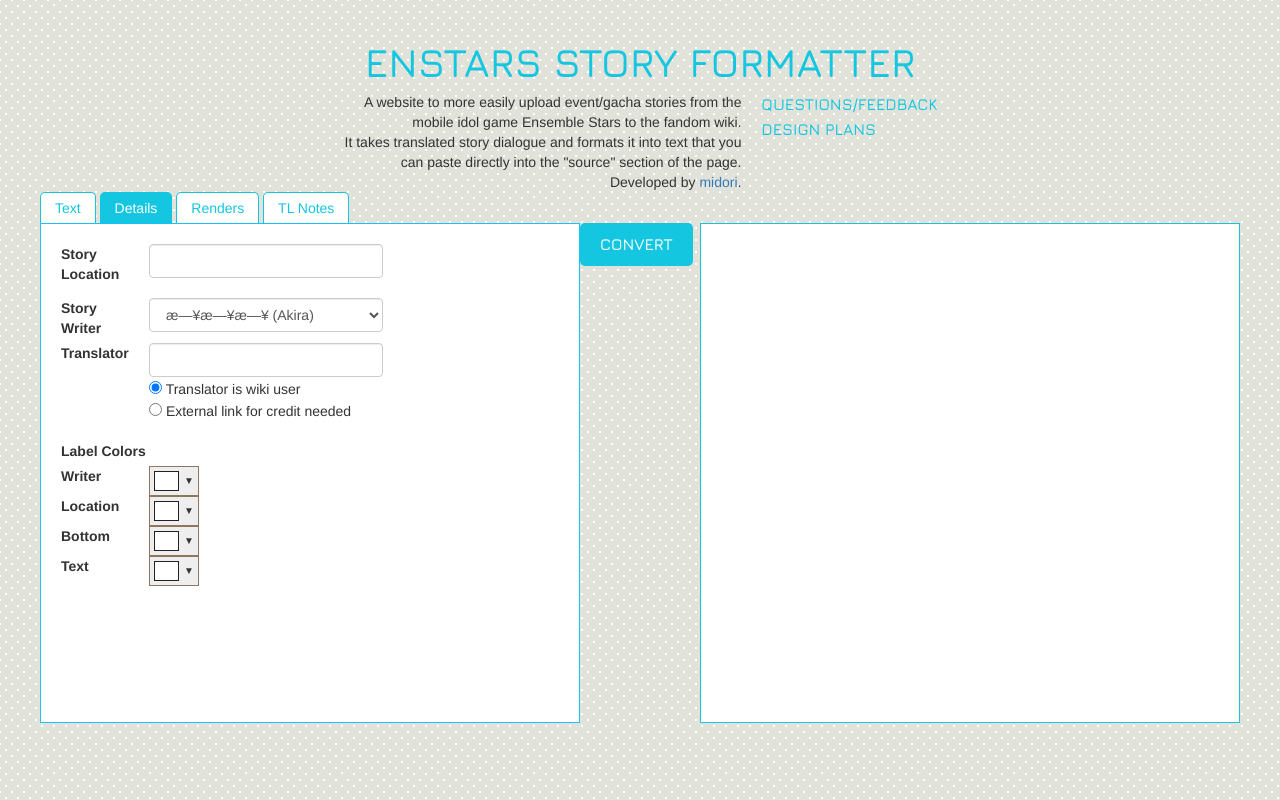
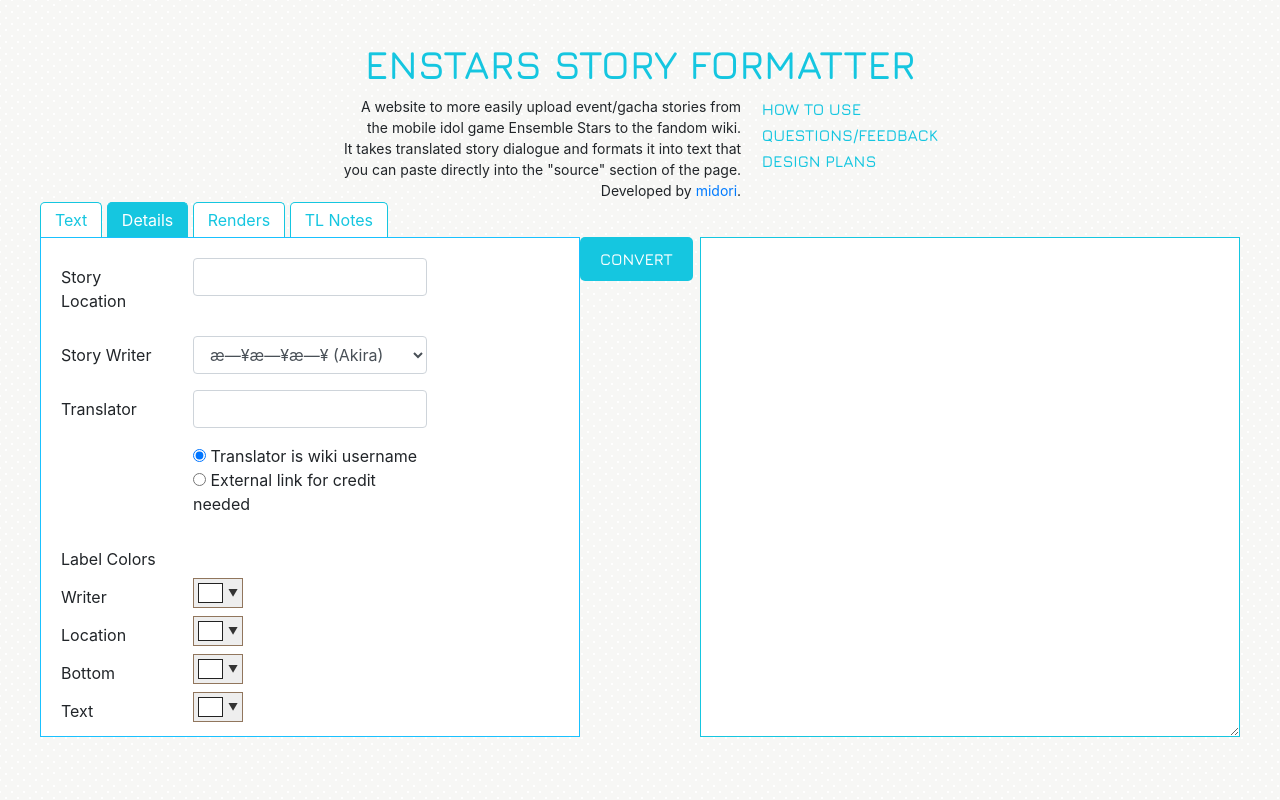
Before and after one commit to myang5/enstars-wiki-parser, a PHP site: page / in a window 1280 px wide. Run offline with PHP 8.4, Linux system fonts and the light colour scheme; some libraries are stand-ins or nearby versions.

Commit message:
visual edits
more code to do with horizontal forms in bootstrap

```diff
--- a/index.html
+++ b/index.html
@@ -8,18 +8,21 @@
   <meta name="description" content="A text formatter for more efficiently uploading event/gacha stories to the Ensemble Stars Wiki.">
   <title>Story Formatter</title>
 
-  <script src="https://ajax.googleapis.com/ajax/libs/jquery/3.3.1/jquery.min.js"></script>
+  <script src="https://code.jquery.com/jquery-3.2.1.slim.min.js" integrity="sha384-KJ3o2DKtIkvYIK3UENzmM7KCkRr/rE9/Qpg6aAZGJwFDMVNA/GpGFF93hXpG5KkN" crossorigin="anonymous"></script>
+  <script src="https://cdnjs.cloudflare.com/ajax/libs/popper.js/1.12.9/umd/popper.min.js" integrity="sha384-ApNbgh9B+Y1QKtv3Rn7W3mgPxhU9K/ScQsAP7hUibX39j7fakFPskvXusvfa0b4Q" crossorigin="anonymous"></script>
+  <script src="https://maxcdn.bootstrapcdn.com/bootstrap/4.0.0/js/bootstrap.min.js" integrity="sha384-JZR6Spejh4U02d8jOt6vLEHfe/JQGiRRSQQxSfFWpi1MquVdAyjUar5+76PVCmYl" crossorigin="anonymous"></script>
+
   <script src='spectrum.js'></script>
   <link rel='stylesheet' href='spectrum.css' />
+
   <script type="text/javascript" src="main.js"></script>
 
   <link rel="icon" href="favicon.ico" type="image/x-icon">
   <link href="https://fonts.googleapis.com/css?family=Jura:600" rel="stylesheet">
   <link href="styles.css" rel="stylesheet">
-  <!-- Latest compiled and minified CSS -->
-  <link rel="stylesheet" href="https://maxcdn.bootstrapcdn.com/bootstrap/3.3.7/css/bootstrap.min.css">
-  <!-- Latest compiled JavaScript -->
-  <script src="https://maxcdn.bootstrapcdn.com/bootstrap/3.3.7/js/bootstrap.min.js"></script>
+
+  <link rel="stylesheet" href="https://maxcdn.bootstrapcdn.com/bootstrap/4.0.0/css/bootstrap.min.css" integrity="sha384-Gn5384xqQ1aoWXA+058RXPxPg6fy4IWvTNh0E263XmFcJlSAwiGgFAW/dAiS6JXm" crossorigin="anonymous">
+
 </head>
 
 <body>
@@ -34,6 +37,7 @@
       <br>Developed by <a target="_blank" href="https://twitter.com/gayandasleep">midori</a>.
     </p>
       <ul id="navbar">
+        <li><a href="./howto.html">HOW TO USE</a></li>
         <li><a target="_blank" href="https://goo.gl/forms/Xu42LLAgWKxVYV873">QUESTIONS/FEEDBACK</a></li>
         <li><a href="./plans.html">DESIGN PLANS</a></li>
       </ul>
@@ -58,43 +62,43 @@
           <!--Note: Bootstrap grid system has 12 columns in each row
               but columns do not have to add up to 12-->
 
-          <div class="row">
-            <label class="control-label col-sm-2">Story Location</label>
+          <div class="form-group row">
+            <label class="col-form-label col-sm-3" for="location">Story Location</label>
             <div class="col-sm-6">
-              <input class="form-control" type="text" name="location"><br>
+              <input class="form-control" type="text" id="location"><br>
             </div>
           </div>
 
-          <div class="row">
-            <label class="control-label col-sm-2">Story Writer</label>
+          <div class="form-group row">
+            <label for="author" class="col-form-label col-sm-3">Story Writer</label>
             <div class="col-sm-6">
-              <select class="form-control" name="author">
+              <select class="form-control" id="author">
                 <option value="akira">日日日 (Akira)</option>
                 <option value="yuuki">結城由乃 (Yuuki Yoshino)</option>
               </select>
             </div>
           </div>
 
-          <div class="row">
-            <label class="control-label col-sm-2">Translator</label>
+          <div class="form-group row">
+            <label class="col-form-label col-sm-3">Translator</label>
             <div class="col-sm-6">
               <input class="form-control" type="text" name="translator">
             </div>
           </div>
           <div class="row">
-            <div class="col-sm-2"></div>
+            <div class="col-sm-3"></div>
             <div class="col-sm-6">
-              <input type="radio" name="tlLocation" value="wiki" checked> Translator is wiki user
+              <input type="radio" name="tlLocation" value="wiki" checked> Translator is wiki username
             </div>
           </div>
           <div class="row">
-            <div class="col-sm-2"></div>
+            <div class="col-sm-3"></div>
             <div class="col-sm-6">
               <input type="radio" name="tlLocation" value="external"> External link for credit needed
             </div>
           </div>
           <div class="row">
-            <div class="col-sm-2"></div>
+            <div class="col-sm-3"></div>
             <div class="col-sm-6">
               <input class="form-control" type="text" name="tlLink"><br>
             </div>
@@ -102,32 +106,32 @@
 
 
           <div class="row">
-            <label class="control-label col-sm-10">Label Colors</label>
+            <label class="col-form-label col-sm-10">Label Colors</label>
           </div>
 
           <div class="row">
-            <label class="control-label col-sm-2">Writer</label>
+            <label class="col-form-label col-sm-3">Writer</label>
             <div class="col-sm-9">
               <input class="jscolor" name="writerCol" value="fff"><br>
             </div>
           </div>
 
           <div class="row">
-            <label class="control-label col-sm-2">Location</label>
+            <label class="col-form-label col-sm-3">Location</label>
             <div class="col-sm-9">
               <input class="jscolor" name="locationCol" value="fff"><br>
             </div>
           </div>
 
           <div class="row">
-            <label class="control-label col-sm-2">Bottom</label>
+            <label class="col-form-label col-sm-3">Bottom</label>
             <div class="col-sm-9">
               <input class="jscolor" name="bottomCol" value="fff"><br>
             </div>
           </div>
 
           <div class="row">
-            <label class="control-label col-sm-2">Text</label>
+            <label class="col-form-label col-sm-3">Text</label>
             <div class="col-sm-9">
               <input class="jscolor" name="textCol" value="fff"><br>
             </div>
@@ -137,13 +141,14 @@
 
         <!---RENDERTAB!--->
         <div id="renderArea" class="tabcontent">
-          <p>Please paste in the filename as written in the wiki (including extension)
+          <p>
+            Please paste in the filename as written in the wiki (including extension)
             of the dialogue render you want to use for each character. <br>
-            (Forms will appear when you paste dialogue into the Text tab)</p>
-            <label>Find renders for:</label>
+            (Forms will appear when you paste dialogue into the Text tab)
+          </p>
+            <label for="linkToRenders">Find renders for:</label>
             <select id="linkToRenders"></select>
             <button id="renderLinkBtn" onclick="openLink()" type="button">GO</button>
-            <label id="linkErrMsg">Chara doesn't exist</label>
             <p></p>
             <div id="renderForms"></div>
           </div>
--- a/styles.css
+++ b/styles.css
@@ -107,17 +107,6 @@ div.tab button.active {
     background-color: #fff;
 }
 
-.tabcontent label, option {
-    font-size: 14px;
-}
-
-.tabcontent p {
-    padding: 0;
-    margin-bottom: 20px;
-    font-family: "Arial", sans-serif;
-    font-size: 14px;
-}
-
 textarea {
     height: 500px;
     resize: none;
@@ -157,12 +146,6 @@ textarea {
 
 #renderArea {
     padding:20px 20px 0px 20px;
-}
-
-#renderForms * {
-    margin: 5px 5px;
-    font-family: "Arial", sans-serif;
-    font-size: 14px;
 }
 
 #tlArea {
@@ -209,7 +192,7 @@ textarea {
 h2 {
     font-family: 'Jura', sans-serif;
     color: #15c6e0;
-    font-size: 24px;
+    font-size: 30px;
     text-transform: uppercase;
     margin-top: 0;
 }
@@ -217,6 +200,6 @@ h2 {
 h3 {
     font-family: 'Jura', sans-serif;
     color: #15c6e0;
-    font-size: 16px;
+    font-size: 20px;
     text-transform: uppercase;
 }
```
Also changed, not shown: howto.html (+15 -10 lines), main.js (+76 -78 lines), bg2.png.
